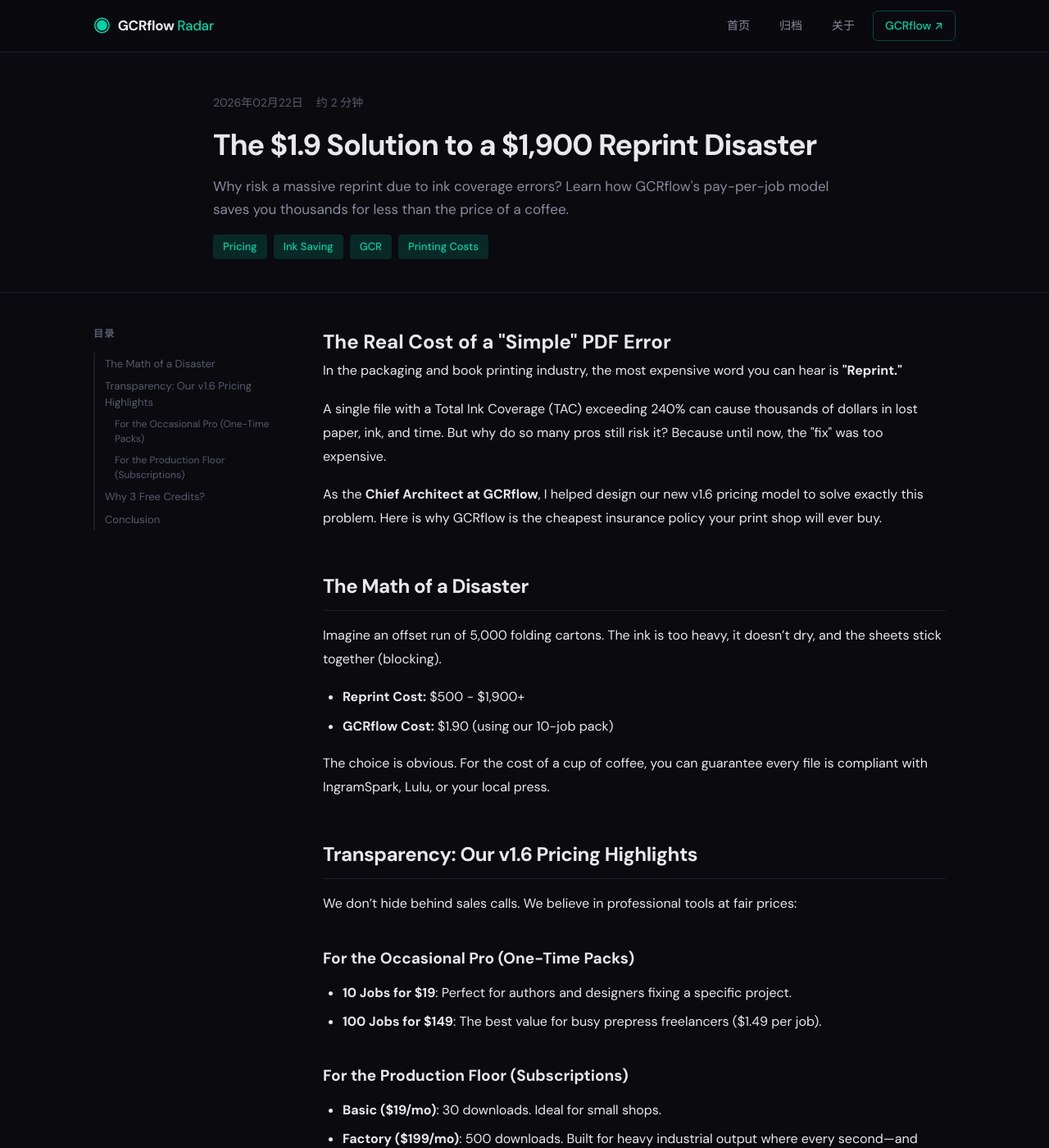
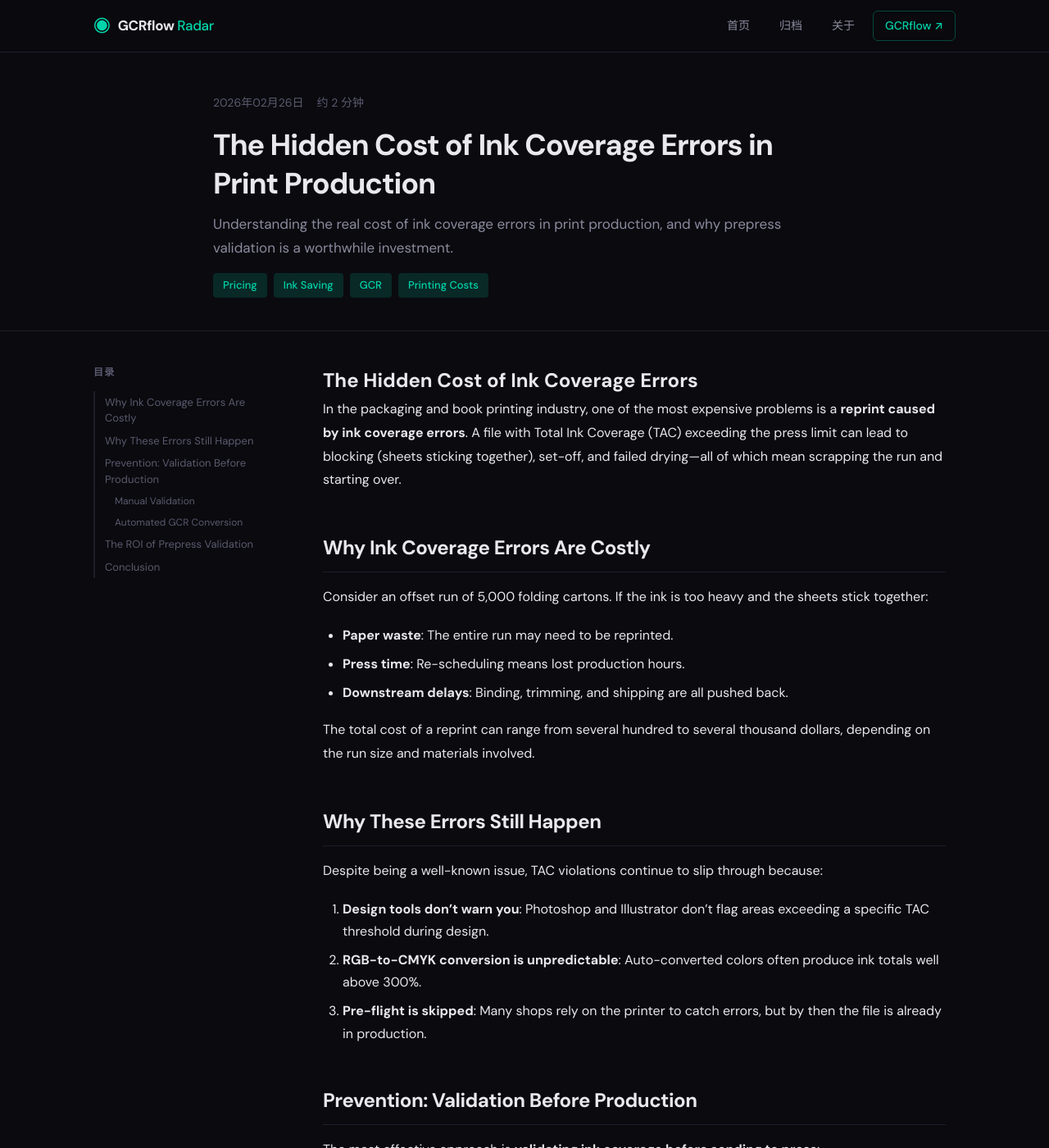
Before and after one commit to L6891244/gcrflow-radar, a Jekyll site: the page built from _posts/2026-02-26-the-math-of-reprint-disaster.md, in a window 1280 px wide and 1400 px high. Shown: the whole window at 82% size. Built offline with Jekyll 4.4.1, drawn with Linux system fonts in a browser that asks for light colours; some of the changed text lies outside the part shown.

Commit message:
refine: remove fear-driven title, add PitStop as alternative, remove pricing details

```diff
--- a/_posts/2026-02-26-the-math-of-reprint-disaster.md
+++ b/_posts/2026-02-26-the-math-of-reprint-disaster.md
@@ -1,43 +1,45 @@
 ---
 layout: post
-title: "The $1.9 Solution to a $1,900 Reprint Disaster"
-date: 2026-02-22 16:00:00 +0000
+title: "The Hidden Cost of Ink Coverage Errors in Print Production"
+date: 2026-02-26 12:00:00 +0000
 categories: [Business Strategy, Quality Control]
 tags: [Pricing, Ink Saving, GCR, Printing Costs]
-description: "Why risk a massive reprint due to ink coverage errors? Learn how GCRflow's pay-per-job model saves you thousands for less than the price of a coffee."
+description: "Understanding the real cost of ink coverage errors in print production, and why prepress validation is a worthwhile investment."
 ---
 
-# The Real Cost of a \"Simple\" PDF Error
+# The Hidden Cost of Ink Coverage Errors
 
-In the packaging and book printing industry, the most expensive word you can hear is **\"Reprint.\"**
+In the packaging and book printing industry, one of the most expensive problems is a **reprint caused by ink coverage errors**. A file with Total Ink Coverage (TAC) exceeding the press limit can lead to blocking (sheets sticking together), set-off, and failed drying—all of which mean scrapping the run and starting over.
 
-A single file with a Total Ink Coverage (TAC) exceeding 240% can cause thousands of dollars in lost paper, ink, and time. But why do so many pros still risk it? Because until now, the \"fix\" was too expensive.
+## Why Ink Coverage Errors Are Costly
+Consider an offset run of 5,000 folding cartons. If the ink is too heavy and the sheets stick together:
+- **Paper waste**: The entire run may need to be reprinted.
+- **Press time**: Re-scheduling means lost production hours.
+- **Downstream delays**: Binding, trimming, and shipping are all pushed back.
 
-As the **Chief Architect at GCRflow**, I helped design our new v1.6 pricing model to solve exactly this problem. Here is why GCRflow is the cheapest insurance policy your print shop will ever buy.
+The total cost of a reprint can range from several hundred to several thousand dollars, depending on the run size and materials involved.
 
-## The Math of a Disaster
-Imagine an offset run of 5,000 folding cartons. The ink is too heavy, it doesn't dry, and the sheets stick together (blocking).
-- **Reprint Cost:** $500 - $1,900+
-- **GCRflow Cost:** $1.90 (using our 10-job pack)
+## Why These Errors Still Happen
+Despite being a well-known issue, TAC violations continue to slip through because:
+1. **Design tools don't warn you**: Photoshop and Illustrator don't flag areas exceeding a specific TAC threshold during design.
+2. **RGB-to-CMYK conversion is unpredictable**: Auto-converted colors often produce ink totals well above 300%.
+3. **Pre-flight is skipped**: Many shops rely on the printer to catch errors, but by then the file is already in production.
 
-The choice is obvious. For the cost of a cup of coffee, you can guarantee every file is compliant with IngramSpark, Lulu, or your local press.
+## Prevention: Validation Before Production
+The most effective approach is **validating ink coverage before sending to press**:
 
-## Transparency: Our v1.6 Pricing Highlights
-We don't hide behind sales calls. We believe in professional tools at fair prices:
+### Manual Validation
+- **Adobe Acrobat Pro**: Use Output Preview > Total Area Coverage to visually inspect problem areas.
+- **PitStop Pro (Enfocus)**: Can flag and report TAC violations across an entire PDF.
 
-### For the Occasional Pro (One-Time Packs)
-- **10 Jobs for $19**: Perfect for authors and designers fixing a specific project.
-- **100 Jobs for $149**: The best value for busy prepress freelancers ($1.49 per job).
+### Automated GCR Conversion
+For files with widespread TAC issues, manual fixes are impractical. A GCR (Gray Component Replacement) conversion can bring the entire document under the target limit in a single pass, without altering the visual appearance.
 
-### For the Production Floor (Subscriptions)
-- **Basic ($19/mo)**: 30 downloads. Ideal for small shops.
-- **Factory ($199/mo)**: 500 downloads. Built for heavy industrial output where every second—and every drop of ink—counts.
-
-## Why 3 Free Credits?
-We are so confident in our GCR algorithm that every new user gets **3 production-quality downloads for free** upon registration. We want you to see the color stability for yourself before you spend a dime.
+## The ROI of Prepress Validation
+Whether you use manual tools or automated GCR services, the math is simple: the cost of catching an ink coverage error before press is a fraction of the cost of a reprint. Even a single prevented reprint per year typically justifies the investment in proper pre-flight tools.
 
 ## Conclusion
-Stop playing \"Ink Roulette\" with your production. Whether you need a one-time fix or a massive 500-job pipeline, GCRflow has a tier that makes fiscal and technical sense.
+Ink coverage validation should be a standard step in every prepress workflow. The tools exist—from free Acrobat checks to automated GCR services—and the cost of skipping this step is measured in reprints, not minutes.
 
 ---
-*Ready to safeguard your production? [Sign up at GCRflow](https://stg.gcrflow.com) and claim your 3 free production credits now.*
+*GCRflow provides automated TAC validation and GCR conversion for prepress workflows. [Try it free](https://stg.gcrflow.com) with 3 production downloads.*
```
